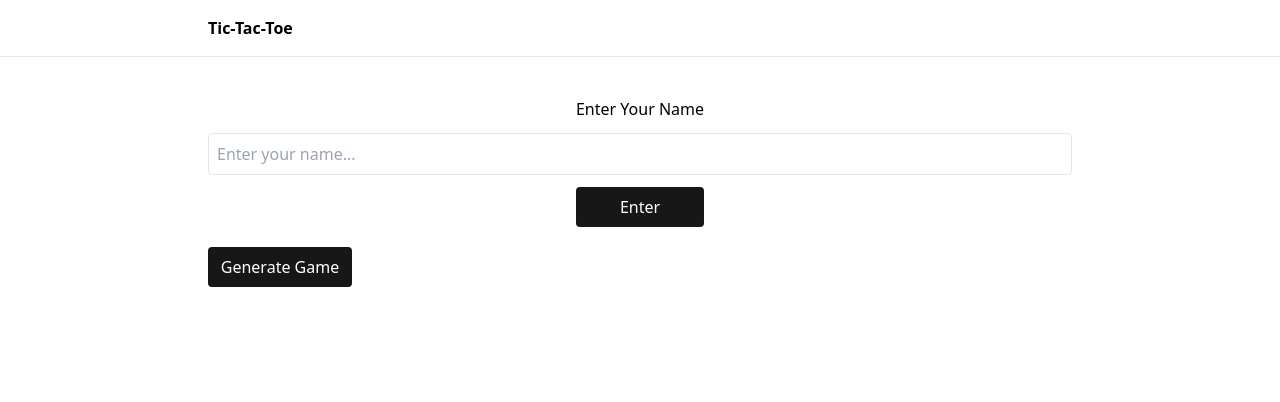
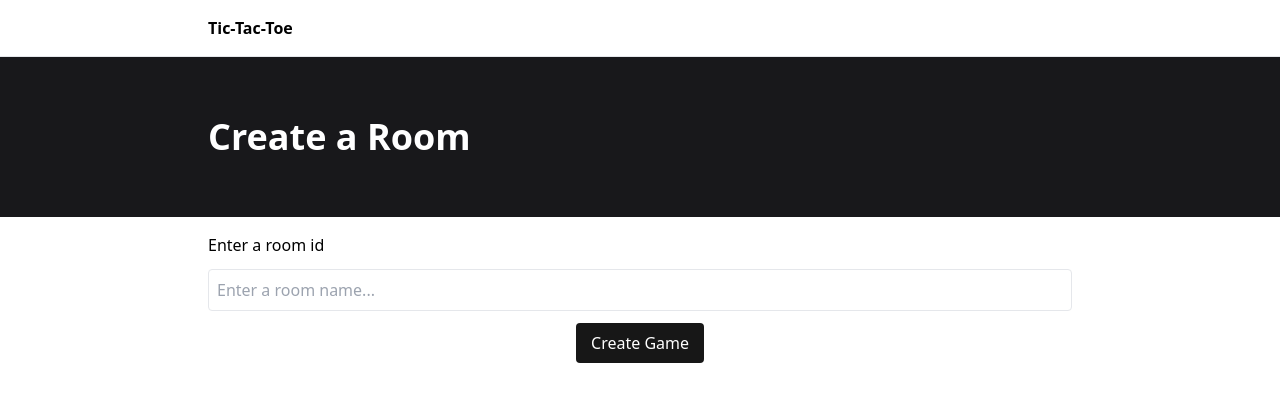
Before and after one commit to admclamb/socket-io-tic-tac-toe, a React (Vite) app in the folder client/: page /room in a window 1280 px wide. Shown: the top 402 px of the page. Built offline with nearby package versions, Linux system fonts and the light colour scheme; no server answers.

Commit message:
Add socket io and tic tac toe

```diff
--- a/client/package.json
+++ b/client/package.json
@@ -13,6 +13,7 @@
     "react": "^18.2.0",
     "react-dom": "^18.2.0",
     "react-router-dom": "^6.10.0",
+    "socket.io": "^4.6.1",
     "socket.io-client": "^4.6.1"
   },
   "devDependencies": {
--- /dev/null
+++ b/client/src/components/Game/Game.jsx
@@ -0,0 +1,38 @@
+import React, { useState } from "react";
+
+const Game = () => {
+  const [gameMatrix, setGameMatrix] = useState([
+    ["", "", ""],
+    ["", "", ""],
+    ["", "", ""],
+  ]);
+  const [turn, setTurn] = useState("x");
+  const makeMove = ({ target }) => {
+    const col = target.getAttribute("data-col");
+    const row = target.getAttribute("data-row");
+    setGameMatrix((curr) => {
+      const temp = curr;
+      temp[row][col] = turn;
+      return temp;
+    });
+    setTurn((c) => (c === "x" ? "o" : "x"));
+  };
+  return (
+    <ul className="game-grid">
+      {gameMatrix.map((row, rowIndex) =>
+        row.map((cell, colIndex) => (
+          <li
+            className="cell border hover:bg-neutral-100 duration-200 ease-out active:bg-neutral-200 text-8xl font-semibold uppercase"
+            data-row={rowIndex}
+            data-col={colIndex}
+            onClick={makeMove}
+          >
+            {cell}
+          </li>
+        ))
+      )}
+    </ul>
+  );
+};
+
+export default Game;
--- a/client/src/index.css
+++ b/client/src/index.css
@@ -64,3 +64,16 @@ video {
     left: 50%;
   }
 }
+
+.game-grid {
+  width: 60rem;
+  height: 60rem;
+  display: grid;
+  grid-template-columns: 1fr 1fr 1fr;
+  grid-template-rows: 1fr 1fr 1fr;
+}
+
+.cell {
+  display: grid;
+  place-items: center;
+}
--- /dev/null
+++ b/client/src/pages/CreateRoom/CreateRoom.jsx
@@ -0,0 +1,43 @@
+import React, { useState } from "react";
+import Layout from "../../layout/Layout";
+import Hero from "../../components/Hero/Hero";
+import { useNavigate } from "react-router-dom";
+
+const CreateRoom = () => {
+  const [gameRoom, setGameRoom] = useState("");
+  const navigate = useNavigate();
+  const updateRoomName = ({ target: { value } }) => {
+    setGameRoom(value);
+  };
+
+  const createGameRoom = () => {
+    navigate(`/room/${gameRoom}`);
+  };
+  return (
+    <Layout hero={<Hero title="Create a Room" />}>
+      <div className="max-w-4xl mx-auto p-4">
+        <form className="flex flex-col gap-3" onSubmit={createGameRoom}>
+          <label htmlFor="room">Enter a room id</label>
+          <input
+            type="text"
+            id="room"
+            value={gameRoom}
+            onChange={updateRoomName}
+            placeholder="Enter a room name..."
+            className="p-2 rounded border"
+          />
+          <div className="flex justify-center items-center">
+            <button
+              className="py-2 px-3 bg-neutral-900 hover:bg-neutral-800 active:bg-neutral-700 duration-200 ease-out text-white rounded w-32"
+              type="submit"
+            >
+              Create Game
+            </button>
+          </div>
+        </form>
+      </div>
+    </Layout>
+  );
+};
+
+export default CreateRoom;
--- a/client/src/pages/Join/Join.jsx
+++ b/client/src/pages/Join/Join.jsx
@@ -2,15 +2,16 @@ import React, { useState } from "react";
 import Layout from "../../layout/Layout";
 import Hero from "../../components/Hero/Hero";
 import RoomInput from "../../components/RoomInput/RoomInput";
+import { useNavigate } from "react-router-dom";
 const Join = () => {
   const [roomName, setRoomName] = useState("");
   const [isJoining, setIsJoining] = useState(false);
+  const navigate = useNavigate();
   const joinRoom = async (event) => {
     try {
       setIsJoining(true);
       event.preventDefault();
-
-      console.log("JOINING", roomName);
+      navigate(`/room/${roomName}`);
     } catch (err) {
     } finally {
       setIsJoining(false);
--- a/client/src/pages/PageRoutes.jsx
+++ b/client/src/pages/PageRoutes.jsx
@@ -4,14 +4,13 @@ import { Route, Routes } from "react-router-dom";
 import NotFound from "./NotFound/NotFound";
 import Room from "./Room/Room";
 import Join from "./Join/Join";
-import Game from "./Room/Game/Game";
+import CreateRoom from "./CreateRoom/CreateRoom";
 const PageRoutes = () => {
   return (
     <Routes>
       <Route path="/" element={<Home />} />
-      <Route path="room" element={<Room />}>
-        <Route path=":roomId" element={<Game />} />
-      </Route>
+      <Route path="room/:roomId" element={<Room />} />
+      <Route path="room" element={<CreateRoom />} />
       <Route path="join" element={<Join />} />
       <Route path="*" element={<NotFound />} />
     </Routes>
--- a/client/src/pages/Room/Game/Game.jsx
+++ /dev/null
@@ -1,16 +0,0 @@
-import React from "react";
-import Layout from "../../../layout/Layout";
-
-const Game = () => {
-  return (
-    <Layout>
-      <div className="max-w-4xl mx-auto p-4">
-        <section className="py-6">
-          <h4 className="text-lg font-semibold">Players 0/2</h4>
-        </section>
-      </div>
-    </Layout>
-  );
-};
-
-export default Game;
--- a/client/src/pages/Room/Room.jsx
+++ b/client/src/pages/Room/Room.jsx
@@ -1,14 +1,34 @@
-import React, { useState } from "react";
+import React, { useEffect, useState } from "react";
+import { socket } from "../../socket";
 import Layout from "../../layout/Layout";
 import NameInput from "../../components/NameInput/NameInput";
+import Game from "../../components/Game/Game";
 
 const Room = () => {
   const [playerName, setPlayerName] = useState("");
+  const [isConnected, setIsConnected] = useState(socket.connected);
+  useEffect(() => {
+    const onConnect = () => {
+      setIsConnected(true);
+    };
+
+    const onDisconnect = () => {
+      setIsConnected(false);
+    };
+
+    socket.on("connect", onConnect);
+    socket.on("disconnect", onDisconnect);
+
+    return () => {
+      socket.off("connect", onConnect);
+      socket.off("disconnect", onDisconnect);
+    };
+  }, []);
   return (
     <Layout>
       <div className="max-w-4xl mx-auto p-4">
         <section className="max-w-4xl mx-auto flex flex-col gap-5 py-6">
-          <NameInput setName={setPlayerName} />
+          {/* <NameInput setName={setPlayerName} />
           {playerName && (
             <div>
               <h4 className="text-lg font-semibold">Your Name</h4>
@@ -17,7 +37,9 @@ const Room = () => {
           )}
           <button className="text-center py-2 px-3 bg-neutral-900 hover:bg-neutral-800 active:bg-neutral-700 duration-200 ease-out text-white rounded w-36">
             Generate Game
-          </button>
+          </button> */}
+          <p>State: {"" + isConnected}</p>
+          <Game />
         </section>
       </div>
     </Layout>
--- a/client/src/services/gameService/gameService.js
+++ b/client/src/services/gameService/gameService.js
@@ -0,0 +1,7 @@
+import { Socket } from "socket.io-client";
+
+export class GameService {
+  async joinGameRooom(socket, roomId) {
+    return new P();
+  }
+}
--- /dev/null
+++ b/client/src/socket.js
@@ -0,0 +1,8 @@
+import { io } from "socket.io-client";
+
+const URL = import.meta.env.VITE_SOCKET_URL;
+if (!URL) {
+  throw new Error("No url has been provided for socket");
+}
+
+export const socket = io(URL);
```
Also changed, not shown: client/vite.config.js.timestamp-1681786711218.mjs (added, +10 -0 lines), client/src/services/socketService/socketService.js (deleted), 2 other files (tests, documents, lock files or other folders).
